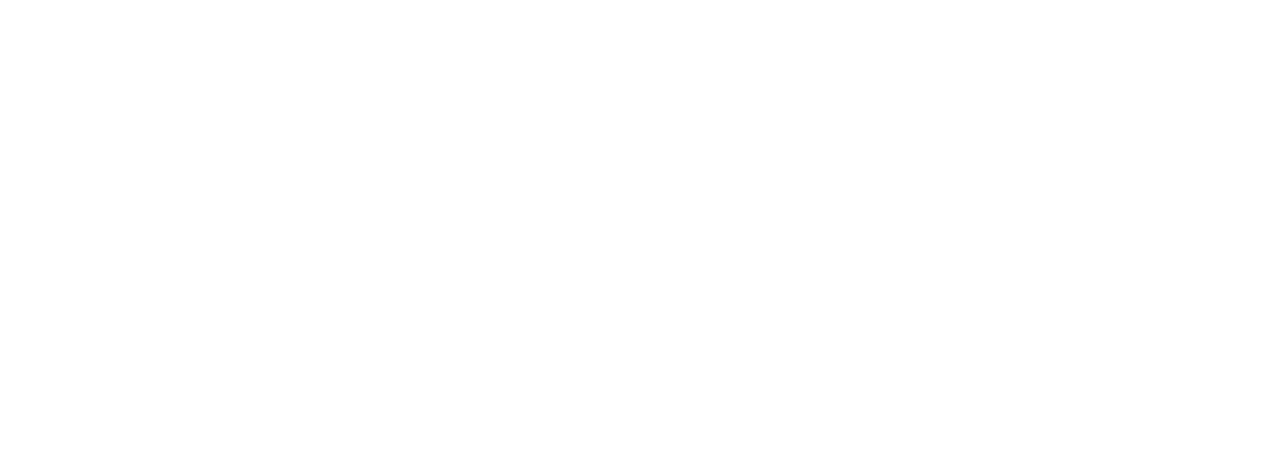
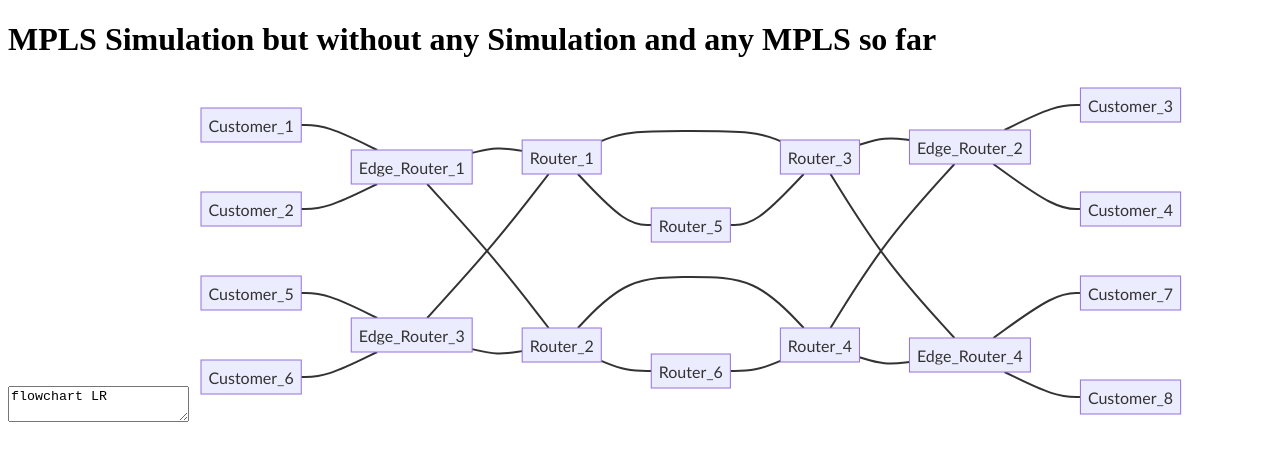
Before and after one commit to NybyDK/MPLS-Simulation, a SvelteKit app: page / in a window 1280 px wide. Shown: the top 456 px of the page. Built offline with nearby package versions, Linux system fonts and the light colour scheme.

Commit message:
Mermaid Setup

```diff
--- a/package.json
+++ b/package.json
@@ -34,5 +34,8 @@
 		"vite": "^5.0.3",
 		"vitest": "^1.2.0"
 	},
-	"type": "module"
+	"type": "module",
+	"dependencies": {
+		"mermaid": "^10.8.0"
+	}
 }
--- /dev/null
+++ b/src/components/Mermaid.svelte
@@ -0,0 +1,24 @@
+<script lang="ts">
+	import mermaid from "mermaid";
+	import { onMount } from "svelte";
+
+	export let input: string;
+
+	onMount(async () => {
+		mermaid.initialize({ startOnLoad: true });
+	});
+
+	async function graphDefinitionToSVG(mermaidCode: any) {
+		// This is to display the "Loading..." message before Mermaid hogs the main thread
+		await new Promise((resolve) => setTimeout(resolve, 0));
+		return (await mermaid.render("container", mermaidCode)).svg;
+	}
+</script>
+
+{#await graphDefinitionToSVG(input)}
+	<p>Loading...</p>
+{:then svg}
+	{@html svg}
+{:catch error}
+	<p>{error}</p>
+{/await}
--- a/src/routes/+layout.svelte
+++ b/src/routes/+layout.svelte
@@ -1,3 +1,5 @@
 <svelte:head>
 	<title>MPLS Simulation</title>
 </svelte:head>
+
+<slot />
--- a/src/routes/+page.svelte
+++ b/src/routes/+page.svelte
@@ -1,2 +1,32 @@
-<h1>Welcome to MPLS Simulation</h1>
-<p>This is going to be great.</p>
+<script lang="ts">
+	import Mermaid from "../components/Mermaid.svelte";
+
+	let mermaidCode = `flowchart LR
+		Router_1 --- Router_3
+		Router_1 --- Router_5
+		Router_2 --- Router_4
+		Router_2 --- Router_6
+		Router_3 --- Edge_Router_2
+		Router_3 --- Edge_Router_4
+		Router_4 --- Edge_Router_2
+		Router_4 --- Edge_Router_4
+		Router_5 --- Router_3
+		Router_6 --- Router_4
+		Edge_Router_1 --- Router_1
+		Edge_Router_1 --- Router_2
+		Edge_Router_2 --- Customer_3
+		Edge_Router_2 --- Customer_4
+		Edge_Router_3 --- Router_1
+		Edge_Router_3 --- Router_2
+		Edge_Router_4 --- Customer_7
+		Edge_Router_4 --- Customer_8
+		Customer_1 --- Edge_Router_1
+		Customer_2 --- Edge_Router_1
+		Customer_5 --- Edge_Router_3
+		Customer_6 --- Edge_Router_3`;
+</script>
+
+<h1>MPLS Simulation but without any Simulation and any MPLS so far</h1>
+
+<textarea bind:value={mermaidCode} />
+<Mermaid input={mermaidCode}></Mermaid>
--- a/svelte.config.js
+++ b/svelte.config.js
@@ -1,6 +1,6 @@
-import adapter from '@sveltejs/adapter-auto';
-import { svelte } from '@sveltejs/vite-plugin-svelte';
-import { vitePreprocess } from '@sveltejs/vite-plugin-svelte';
+import adapter from "@sveltejs/adapter-auto";
+import { svelte } from "@sveltejs/vite-plugin-svelte";
+import { vitePreprocess } from "@sveltejs/vite-plugin-svelte";
 
 /** @type {import('@sveltejs/kit').Config} */
 const config = {
@@ -11,17 +11,17 @@ const config = {
 		svelte({
 			compilerOptions: {
 				// enforce script tags to be of lang TypeScript
-				script: 'typescript'
-			}
-		})
+				script: "typescript",
+			},
+		}),
 	],
 
 	kit: {
 		// adapter-auto only supports some environments, see https://kit.svelte.dev/docs/adapter-auto for a list.
 		// If your environment is not supported or you settled on a specific environment, switch out the adapter.
 		// See https://kit.svelte.dev/docs/adapters for more information about adapters.
-		adapter: adapter()
-	}
+		adapter: adapter(),
+	},
 };
 
 export default config;
--- a/vite.config.ts
+++ b/vite.config.ts
@@ -1,9 +1,9 @@
-import { sveltekit } from '@sveltejs/kit/vite';
-import { defineConfig } from 'vitest/config';
+import { sveltekit } from "@sveltejs/kit/vite";
+import { defineConfig } from "vitest/config";
 
 export default defineConfig({
 	plugins: [sveltekit()],
 	test: {
-		include: ['src/**/*.{test,spec}.{ts}']
-	}
+		include: ["src/**/*.{test,spec}.{ts}"],
+	},
 });
```
Also changed, not shown: playwright.config.ts (+13 -13 lines), tests/test.ts (+4 -4 lines), .eslintrc.cjs, 2 other files (tests, documents, lock files or other folders).
